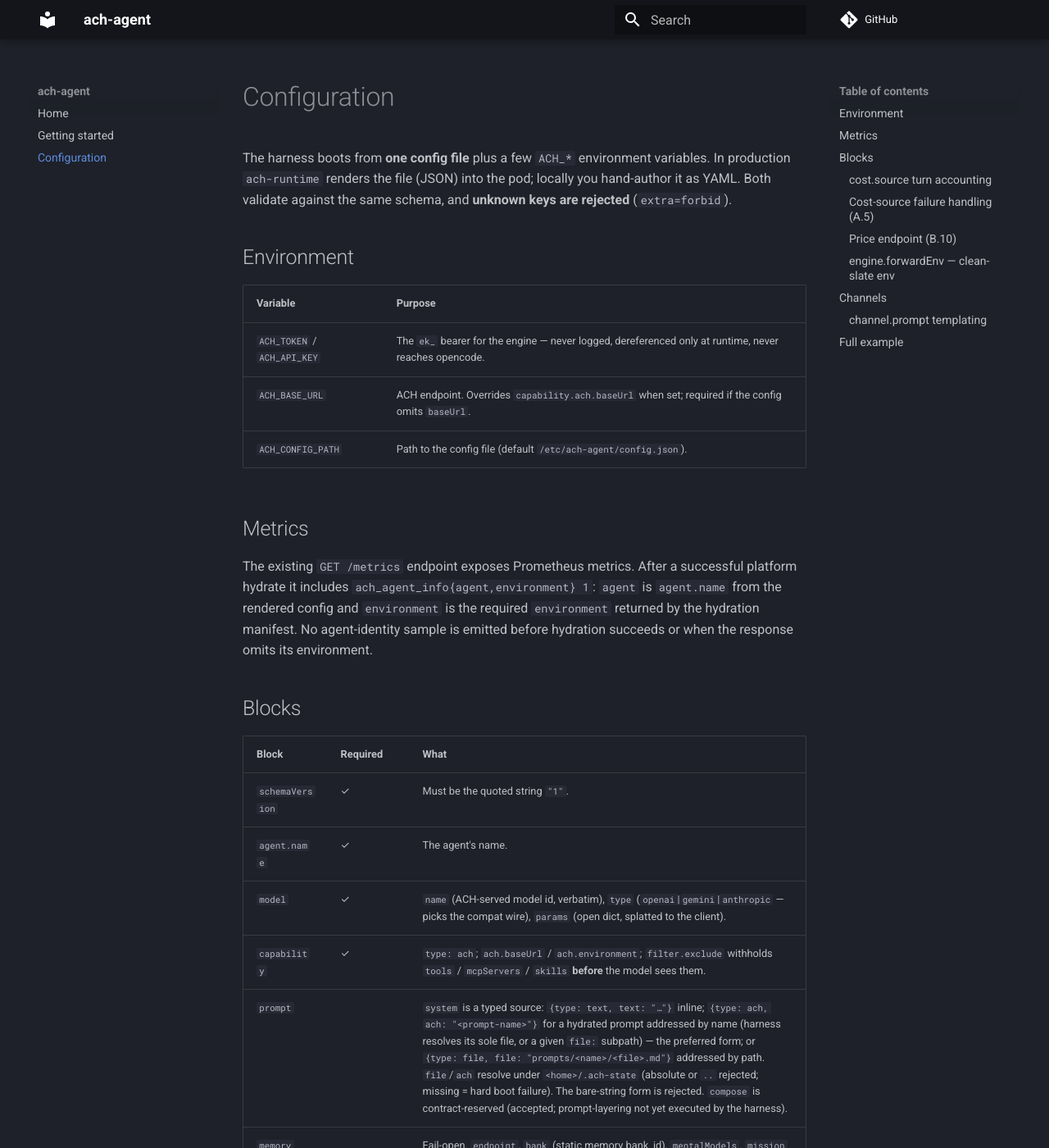
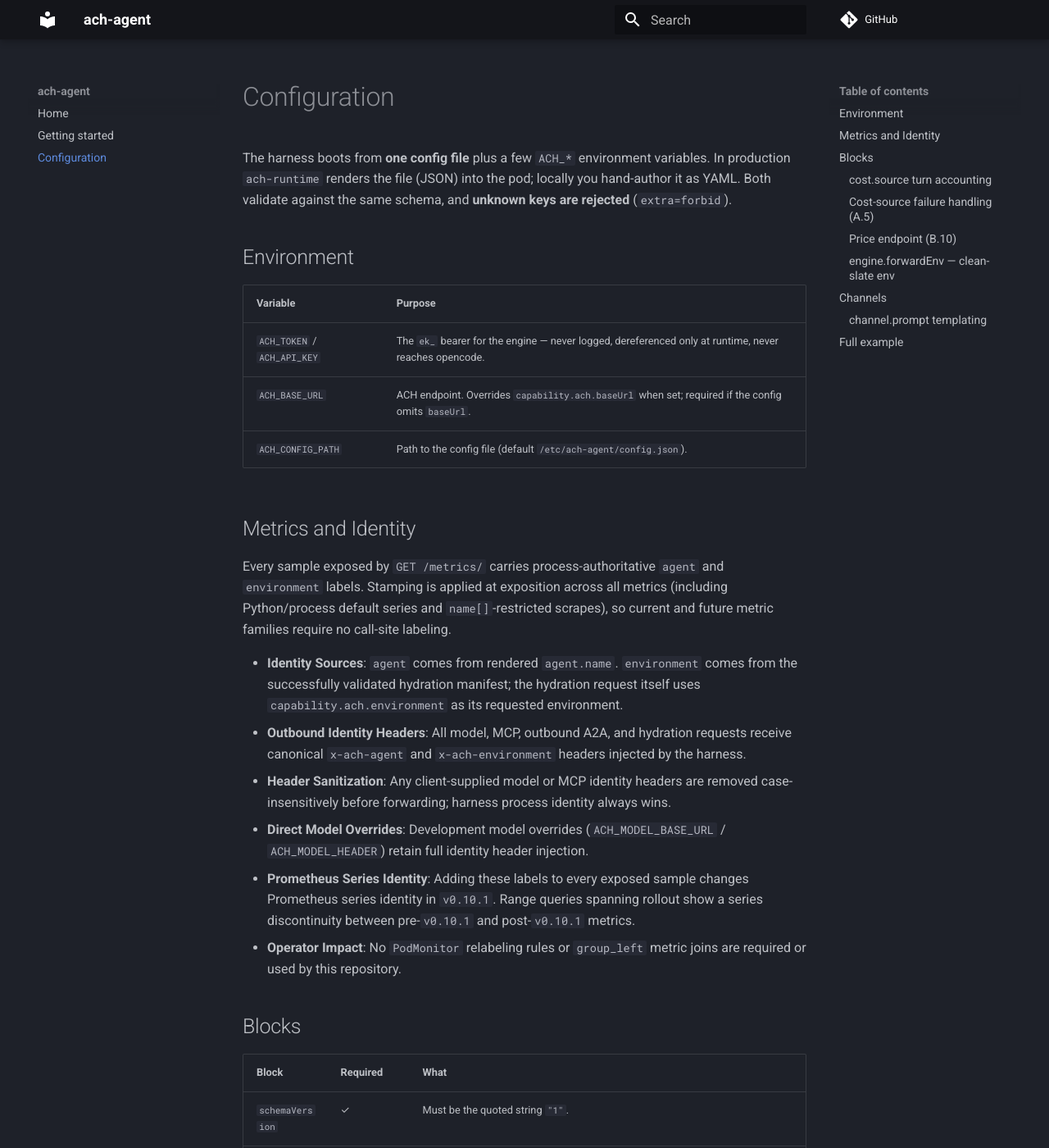
Before and after one commit to ackstorm/ach-agent, an MkDocs documentation site: the page built from docs/configuration.md, in a window 1280 px wide and 1400 px high. Shown: the whole window at 82% size. Built offline with MkDocs 1.6.1 and Material for MkDocs 9.7.7, drawn with Linux system fonts in a browser that asks for light colours; comment, search, counter and statistics services are not loaded.

Commit message:
docs(identity): freeze metrics and egress identity contract

```diff
--- a/docs/configuration.md
+++ b/docs/configuration.md
@@ -12,13 +12,27 @@ YAML. Both validate against the same schema, and **unknown keys are rejected** (
 | `ACH_BASE_URL` | ACH endpoint. Overrides `capability.ach.baseUrl` when set; required if the config omits `baseUrl`. |
 | `ACH_CONFIG_PATH` | Path to the config file (default `/etc/ach-agent/config.json`). |
 
-## Metrics
+## Metrics and Identity
 
-The existing `GET /metrics` endpoint exposes Prometheus metrics. After a successful platform
-hydrate it includes `ach_agent_info{agent,environment} 1`: `agent` is `agent.name` from the
-rendered config and `environment` is the required `environment` returned by the hydration
-manifest. No agent-identity sample is emitted before hydration succeeds or when the response
-omits its environment.
+Every sample exposed by `GET /metrics/` carries process-authoritative `agent` and `environment`
+labels. Stamping is applied at exposition across all metrics (including Python/process default
+series and `name[]`-restricted scrapes), so current and future metric families require no call-site
+labeling.
+
+- **Identity Sources**: `agent` comes from rendered `agent.name`. `environment` comes from the
+  successfully validated hydration manifest; the hydration request itself uses `capability.ach.environment`
+  as its requested environment.
+- **Outbound Identity Headers**: All model, MCP, outbound A2A, and hydration requests receive
+  canonical `x-ach-agent` and `x-ach-environment` headers injected by the harness.
+- **Header Sanitization**: Any client-supplied model or MCP identity headers are removed
+  case-insensitively before forwarding; harness process identity always wins.
+- **Direct Model Overrides**: Development model overrides (`ACH_MODEL_BASE_URL` / `ACH_MODEL_HEADER`)
+  retain full identity header injection.
+- **Prometheus Series Identity**: Adding these labels to every exposed sample changes Prometheus
+  series identity in `v0.10.1`. Range queries spanning rollout show a series discontinuity
+  between pre-`v0.10.1` and post-`v0.10.1` metrics.
+- **Operator Impact**: No `PodMonitor` relabeling rules or `group_left` metric joins are required
+  or used by this repository.
 
 ## Blocks
 
```
Also changed, not shown: docs/plan/CONTRACT_v3.md (+31 -14 lines).
